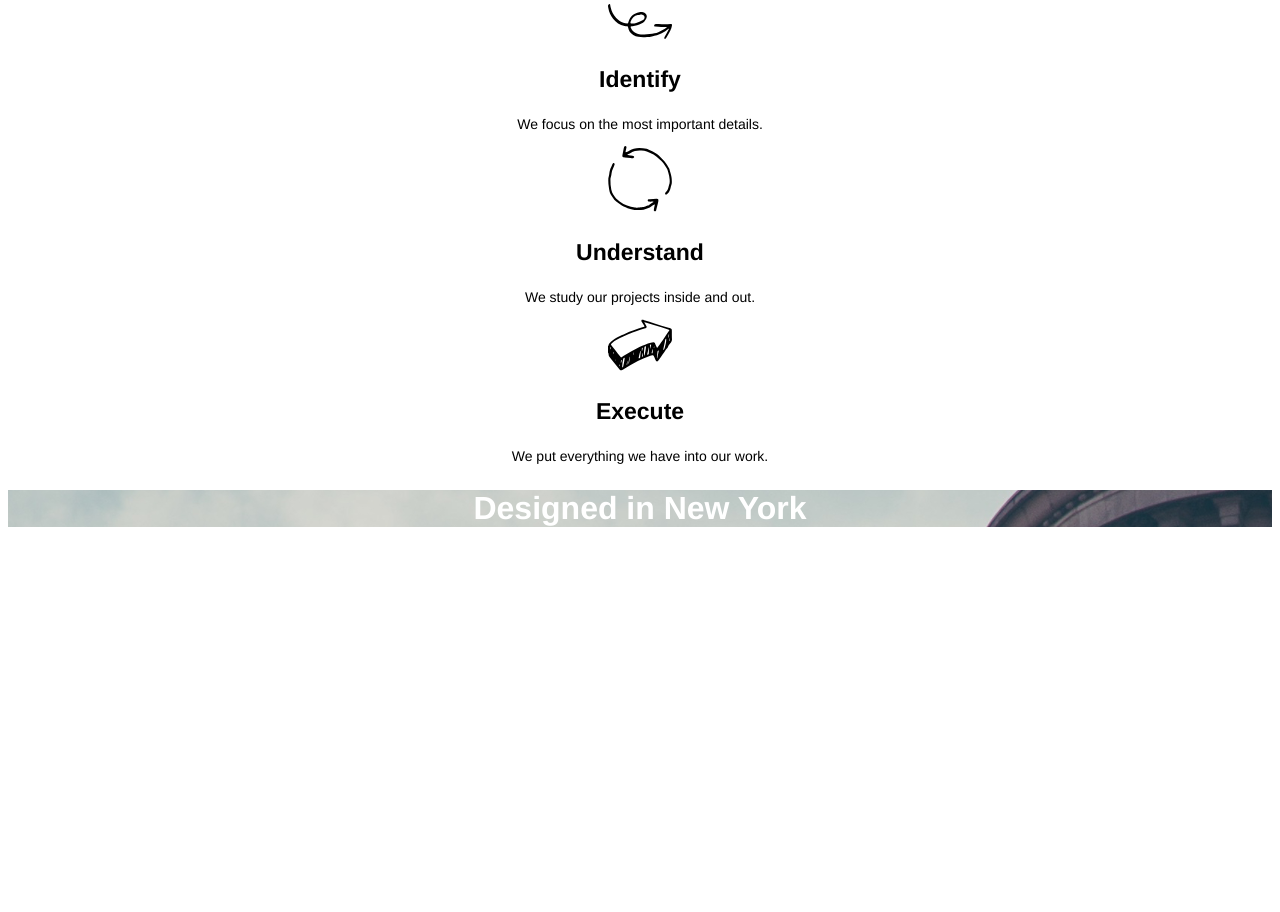
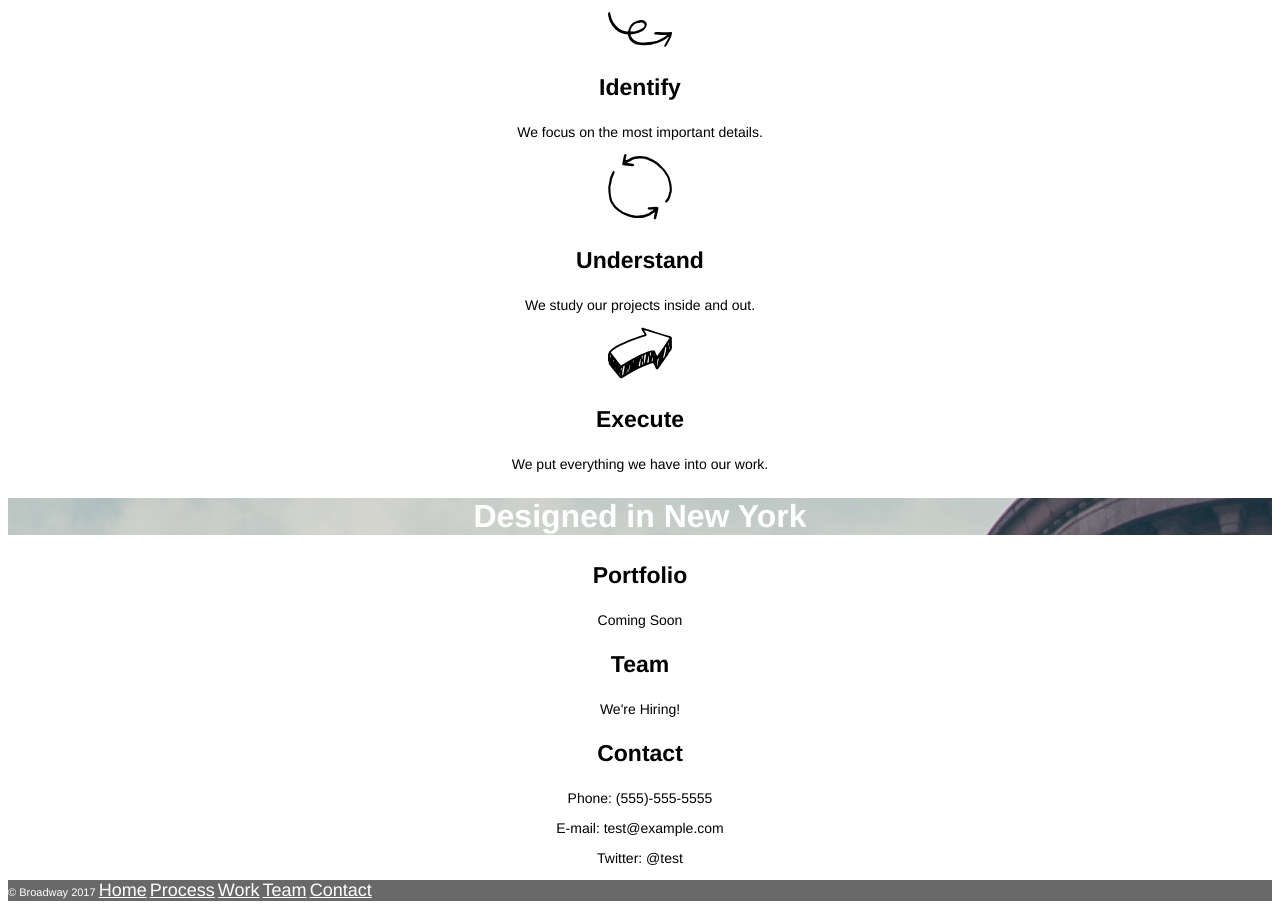
Before and after one commit to MollyHelene/broadway, a plain HTML site: page index.html in a window 1280 px wide. Shown: the part 421-1333 px from the top of the page. Before the commit the page ends 975 px from the top, so only its background shows below. Drawn offline with Linux system fonts and the light colour scheme; files whose address does not match are found by name.

Commit message:
Update About and Contact

```diff
--- a/index.html
+++ b/index.html
@@ -1,52 +1,88 @@
 <!DOCTYPE html>
 <html>
   <head>
-  <link href="./resources/css/style.css" type="text/css" rel="stylesheet">
+  <link href="./resources/css/style.css" rel="stylesheet">
     <title>Broadway</title>
   </head>
   <body>
 
 <!-- Main Section -->
+
   <div class="main">
     <h1>Broadway Design</h1>
-    <p>
-      <a class="btn-nav" href="#home">Home</a>
-    </p>
-    <p>
-      <a class="btn-nav" href="#process">Process</a>
-    </p>
-    <p>
-      <a class="btn-nav" href="#work">Work</a>
-    </p>
-    <p>
-      <a class="btn-nav" href="#team">Team</a>
-    </p>
-    <p>
-      <a class="btn-nav" href="#contact">Contact</a>
-    </p>
+
+    <p><a class="btn-nav" href="#home">Home</a></p>
+    <p><a class="btn-nav" href="#process">Process</a></p>
+    <p><a class="btn-nav" href="#work">Work</a></p>
+    <p><a class="btn-nav" href="#team">Team</a></p>
+    <p><a class="btn-nav" href="#contact">Contact</a></p>
   </div>
 
 <!-- Process Section -->
-  <div class="process-stuff">
+
+  <div class="supporting" id="process">
     <h2> Our Process</h2>
+    <div class="supporting-item">
       <img src="file:///Users/artesiama/Codecademy/Projects/Broadway/resources/images/identify.svg">
       <h3>Identify</h3>
       <p>We focus on the most important details.</p>
+    </div>
 
+    <div class="supporting-item">
       <img src="file:///Users/artesiama/Codecademy/Projects/Broadway/resources/images/understand.svg">
       <h3>Understand</h3>
       <p>We study our projects inside and out.</p>
+  </div>
 
+    <div class="supporting-item">
       <img src="file:///Users/artesiama/Codecademy/Projects/Broadway/resources/images/execute.svg">
       <h3>Execute</h3>
       <p>We put everything we have into our work.</p>
     </div>
+  </div>
 
-<!-- "Our Location" Section -->
+<!-- Designed in NY Section -->
+
   <div class="where">
     <h2> Designed in New York</h2>
-
   </div>
 
+<!-- About and Contact Section -->
+
+  <div class="supporting" id="portfolio">
+    <div class="supporting-item">
+      <h3>Portfolio</h3>
+      <p>Coming Soon</p>
+    </div>
+  </div>
+
+  <div class="supporting" id="team">
+    <div class="supporting-item">
+      <h3>Team</h3>
+      <p>We're Hiring!</p>
+    </div>
+  </div>
+
+  <div class="supporting" id="contact">
+    <div class="supporting-item">
+      <h3>Contact</h3>
+      <p>Phone: (555)-555-5555</p>
+      <p>E-mail: test@example.com</p>
+      <p>Twitter: @test</p>
+    </div>
+  </div>
+
+<!--Footer Section -->
+
+  <div class="footer">
+    <p>
+      &copy; Broadway 2017
+      <a class="btn-nav" href="#home">Home</a>
+      <a class="btn-nav" href="#process">Process</a>
+      <a class="btn-nav" href="#work">Work</a>
+      <a class="btn-nav" href="#team">Team</a>
+      <a class="btn-nav" href="#contact">Contact</a>
+    </p>
+  </div>
   </body>
 </html>
--- a/resources/css/style.css
+++ b/resources/css/style.css
@@ -8,7 +8,7 @@ body {
   color: white;
 }
 
-h1 {
+.main h1 {
   font-size: 70px;
   font-weight: bold;
 }
@@ -22,7 +22,7 @@ div {
   display: block;
 }
 
-.process-stuff {
+.supporting {
   text-align: center;
 }
 
@@ -36,7 +36,7 @@ h3 {
   font-weight: bold;
 }
 
-p {
+.supporting-item p {
   font-size: 14px;
 }
 
@@ -46,9 +46,7 @@ p {
   color: white;
 }
 
-
  .footer {
-   text-align: left;
    font-size: 11px;
    color: white;
    background-color: dimgray;
```
Lines whose indentation alone changed are shown as unchanged.
